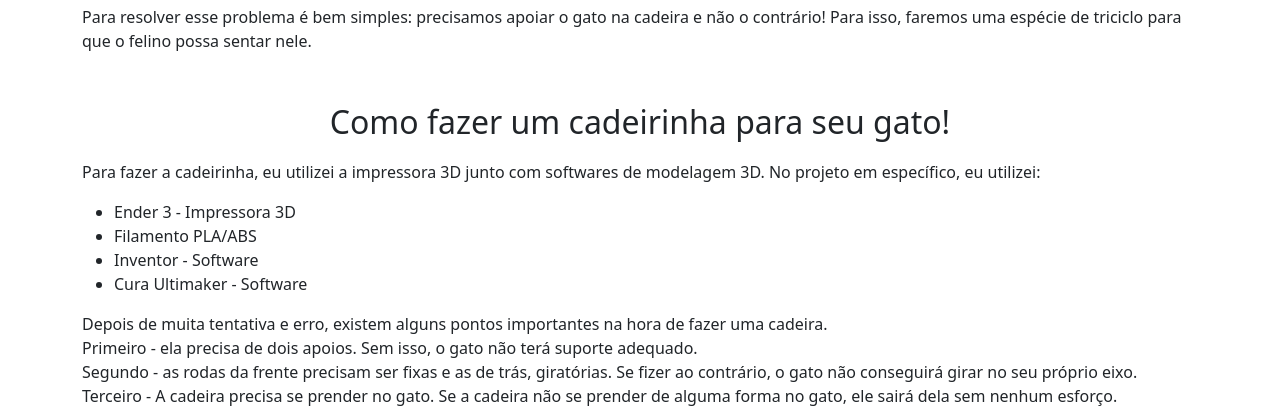
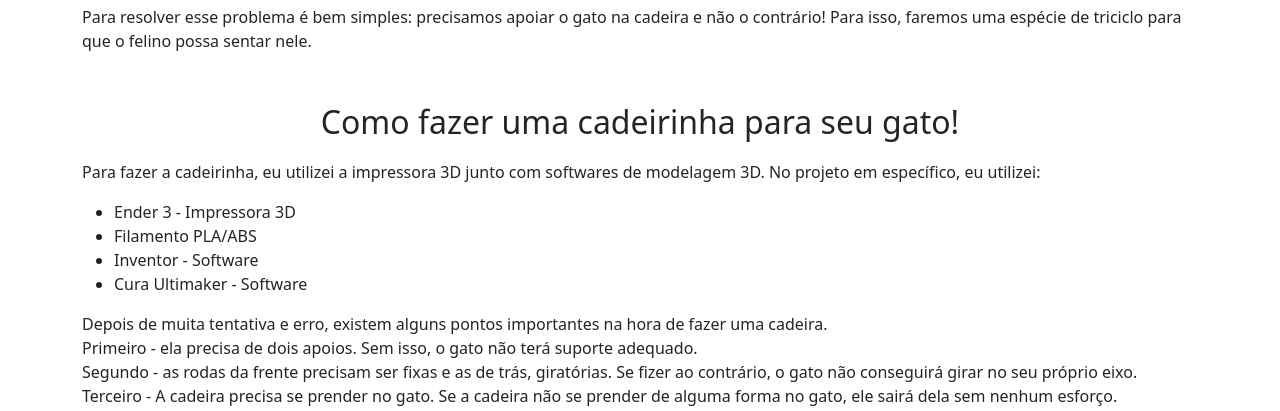
Before and after one commit to Raiacovitch-Jean/Atividade-FrontEnd, a plain HTML site: page index.html in a window 1280 px wide. Shown: the part 641-1052 px from the top of the page. Drawn offline with nearby package versions, Linux system fonts and the light colour scheme.

Commit message:
Correção do titulo

```diff
--- a/index.html
+++ b/index.html
@@ -54,7 +54,7 @@
         </div>
         <br>
         <div>
-            <h2>Como fazer um cadeirinha para seu gato!</h2>
+            <h2>Como fazer uma cadeirinha para seu gato!</h2>
             <p>Para fazer a cadeirinha, eu utilizei a impressora 3D junto com softwares de modelagem 3D. No projeto em
                 específico, eu utilizei:
             <ul>
```
